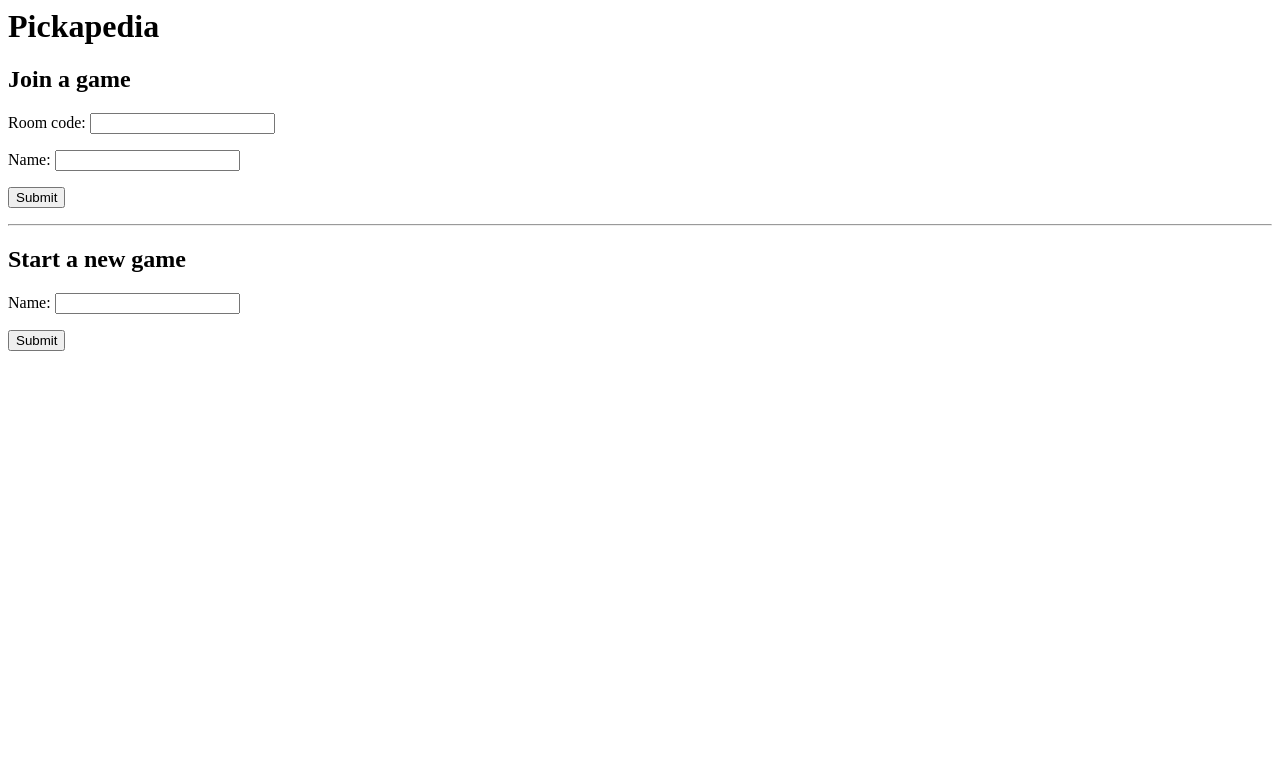
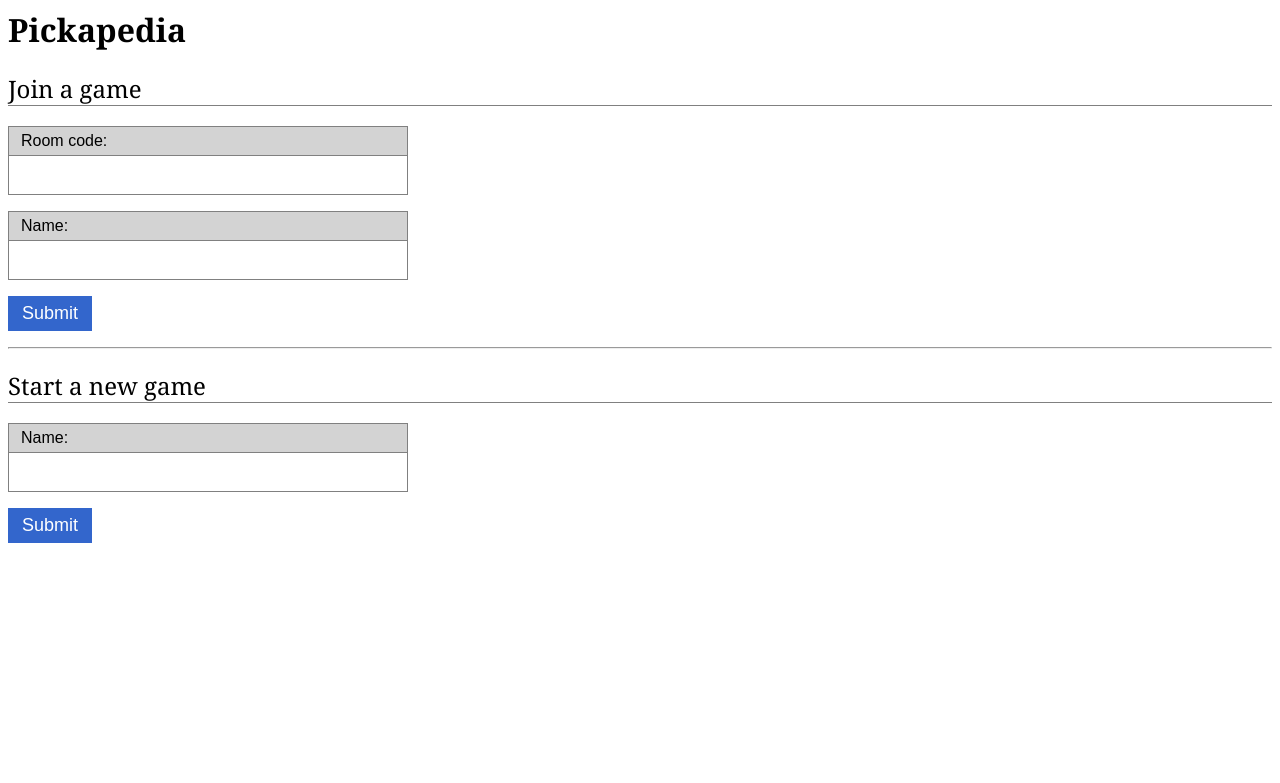
Before and after one commit to kennib/WikipediaGame, a Flask app: page / in a window 1280 px wide. Shown: the top 783 px of the page. Run offline with Flask 2, Linux system fonts and the light colour scheme; some web fonts are replaced.

Commit message:
Added some simple styles

```diff
--- /dev/null
+++ b/static/css/linux-libertine-webfont.css
@@ -0,0 +1,27 @@
+@font-face {
+    font-family: 'Linux Libertine'; /* normal */
+    src: url('/static/fonts/linux-libertine/LinLibertine_R.woff') format('woff');
+    font-weight: normal;
+    font-style: normal;
+}
+
+@font-face {
+    font-family: 'Linux Libertine'; /* italic */
+    src: url('/static/fonts/linux-libertine/LinLibertine_RI.woff') format('woff');
+    font-weight: normal;
+    font-style: italic;
+}
+
+@font-face {
+    font-family: 'Linux Libertine'; /* bold */
+    src: url('/static/fonts/linux-libertine/LinLibertine_RB.woff') format('woff');
+    font-weight: bold;
+    font-style: normal;
+}
+
+@font-face {
+    font-family: 'Linux Libertine'; /* bold */
+    src: url('/static/fonts/linux-libertine/LinLibertine_RBI.woff') format('woff');
+    font-weight: bold;
+    font-style: italic;
+}
--- /dev/null
+++ b/static/css/main.css
@@ -0,0 +1,85 @@
+@import url("linux-libertine-webfont.css");
+
+body {
+  font-family: sans-serif;
+}
+
+h1, h2, h3, h4, h5, h6 {
+  font-family: 'Linux Libertine','Georgia','Times',serif;
+}
+
+h2 {
+  font-weight: normal;
+  border-bottom: 1px solid grey;
+}
+
+h3 {
+  font-weight: normal;
+}
+
+form {
+  max-width: 400px;
+}
+
+form label, form label+input {
+  display: block;
+  box-sizing: border-box; /* CSS 3 rec */
+  -moz-box-sizing: border-box; /* Firefox 2 */
+  -ms-box-sizing: border-box; /* Internet Explorer 8 */
+  -webkit-box-sizing: border-box; /* Safari 3 */
+  -khtml-box-sizing: border-box; /* Konqueror */
+
+  width: 100%;
+  padding: 5px 12px;
+
+  border: 1px solid grey;
+}
+
+form label {
+  background: lightgrey;
+}
+
+form label+input {
+  border-top: none;
+  font-size: 24px;
+}
+
+button,
+input[type=button],
+input[type=submit] {
+  cursor: pointer;
+
+  font-size: 18px;
+
+  padding: 5px 12px;
+
+  color: #fff;
+  border-style: solid;
+  background-color: #36c;
+  border-color: #36c;
+}
+
+button,
+input[type=button]:hover,
+input[type=submit]:hover {
+  background-color: #447ff5;
+  border-color: #447ff5;
+}
+
+table {
+  background-color: #f8f9fa;
+  margin: 1em 0;
+  margin-bottom: 20px;
+  border: 1px solid grey;
+  border-collapse: collapse;
+}
+
+table th {
+  background-color: lightgrey;
+}
+
+table td,
+table th {
+  border: 1px solid grey;
+  padding: 5px;
+}
--- a/templates/home.html
+++ b/templates/home.html
@@ -1,4 +1,6 @@
 <meta name="viewport" content="width=device-width, initial-scale=1">
+
+<link rel="stylesheet" href="/static/css/main.css">
 
 <h1>Pickapedia</h1>
 
--- a/templates/room.html
+++ b/templates/room.html
@@ -1,4 +1,6 @@
 <meta name="viewport" content="width=device-width, initial-scale=1">
+
+<link rel="stylesheet" href="/static/css/main.css">
 
 <script src="https://cdn.jsdelivr.net/npm/vue@2/dist/vue.js"></script>
 <script src="/static/timer.js"></script>
```
Also changed, not shown: static/round.js (+9 -2 lines), static/fonts/LinLibertine_R.woff (added), static/fonts/LinLibertine_RB.woff (added), static/fonts/LinLibertine_RI.woff (added).
